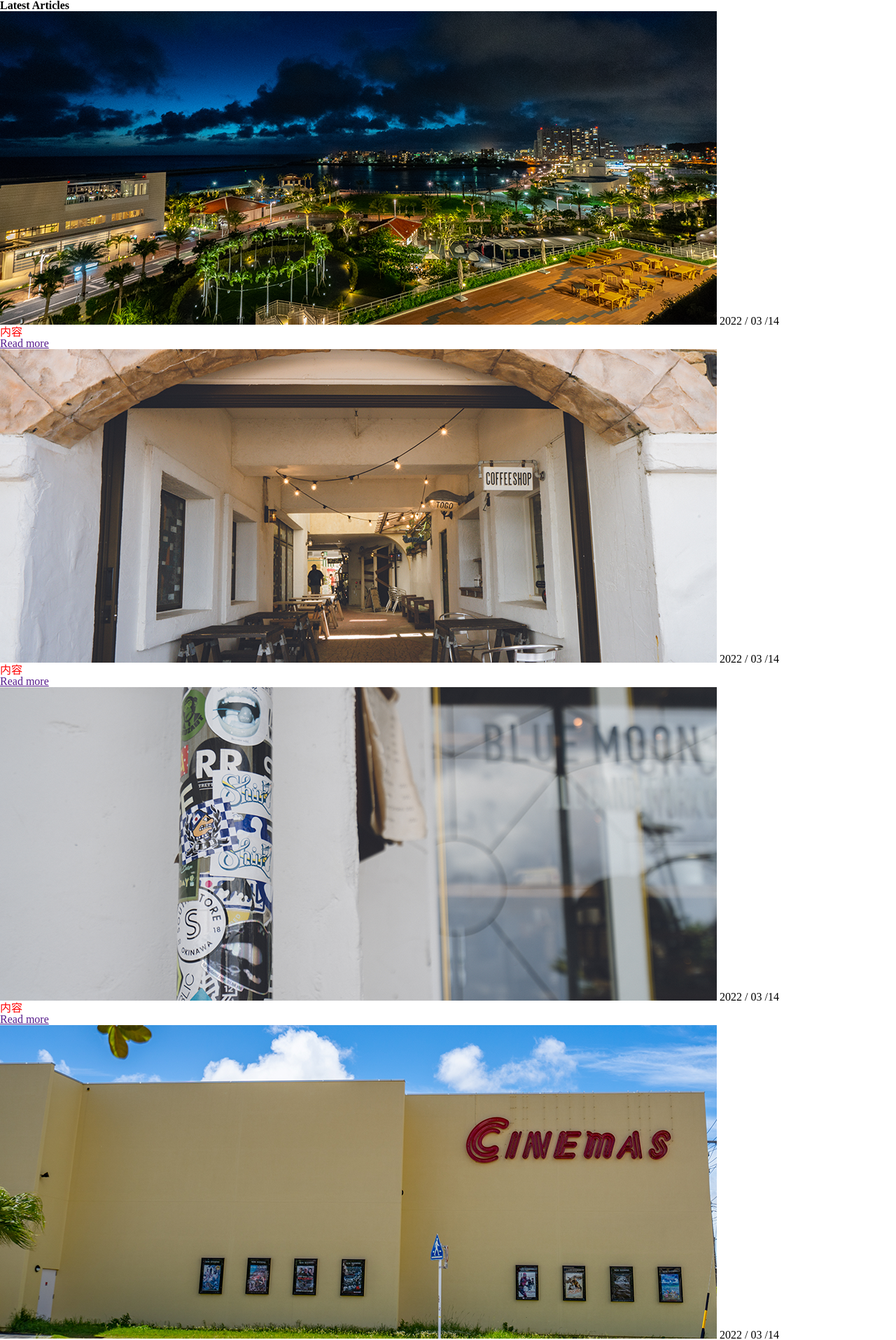
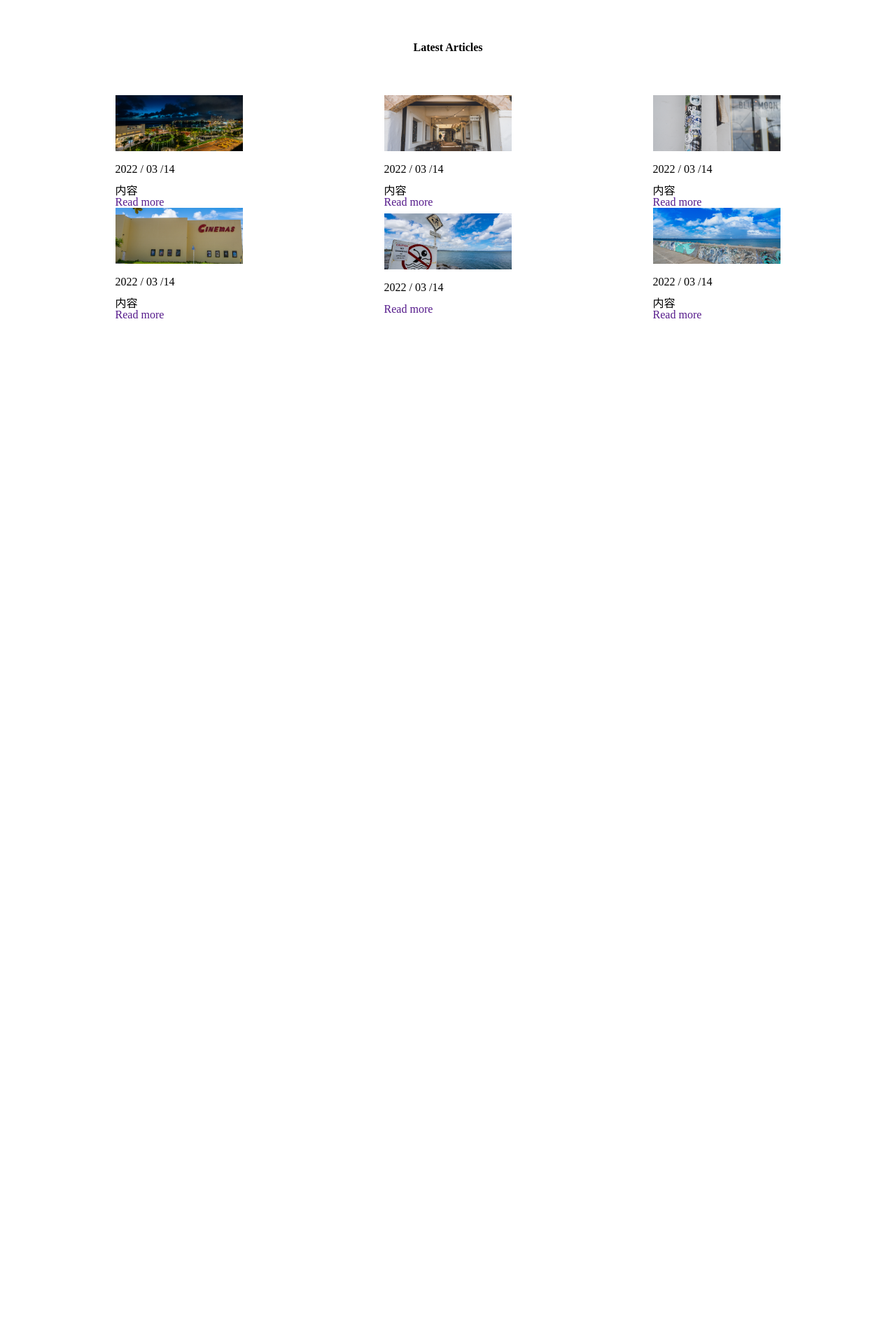
Before and after one commit to Rishimine/ojtfile, a PHP site: page / in a window 1280 px wide. Shown: the top 1915 px of the page at 70% size. After the commit the page ends 455 px from the top, so only its background shows below. Run offline with PHP 8.4, Linux system fonts and the light colour scheme.

Commit message:
css作業中です

```diff
--- a/assets/css/style.css
+++ b/assets/css/style.css
@@ -1,4 +1,45 @@
-p {
-  color: red;
+#title {
+  text-align: center;
+  padding: 60px;
+}
+
+.text-box {
+  display: -webkit-box;
+  display: -ms-flexbox;
+  display: flex;
+  -ms-flex-pack: distribute;
+      justify-content: space-around;
+  -webkit-box-align: center;
+      -ms-flex-align: center;
+          align-items: center;
+  -webkit-box-sizing: border-box;
+          box-sizing: border-box;
+  width: 1152px;
+  margin: auto;
+}
+
+.content {
+  -webkit-box-orient: vertical;
+  -webkit-box-direction: normal;
+      -ms-flex-direction: column;
+          flex-direction: column;
+  -webkit-box-align: start;
+      -ms-flex-align: start;
+          align-items: flex-start;
+  width: auto;
+}
+
+.content time {
+  display: block;
+  padding: 15px 0px;
+}
+
+.content a {
+  text-decoration: none;
+}
+
+.content img {
+  width: auto;
+  height: 80px;
 }
 /*# sourceMappingURL=style.css.map */
--- a/index.html
+++ b/index.html
@@ -20,9 +20,8 @@
         <div class="main_visual">
 
         </div>
-
-        <section>
-            <h1>Latest Articles</h1>
+        <h1 id="title">Latest Articles</h1>
+        <section class="text-box">
         <div class="content">
             <img src="./img/visual_1_pc.png" alt="">
             <time>2022 / 03 /14 </time>
@@ -44,11 +43,11 @@
 
         </div>
     </section>
-    <section>
+    <section class="text-box">
         <div class="content">
             <img src="./img/visual_4_pc.png" alt="">
             <time>2022 / 03 /14 </time>
-            <p></p>
+            <p>内容</p>
             <a href="">Read more</a>
         </div>
         <div class="content">
@@ -61,7 +60,7 @@
         <div class="content">
             <img src="./img/visual_6_pc.png" alt="">
             <time>2022 / 03 /14 </time>
-            <p></p>
+            <p>内容</p>
             <a href="">Read more</a>
 
         </div>
--- a/scss/_main.scss
+++ b/scss/_main.scss
@@ -1,3 +1,34 @@
-p{
-    color: red;
+#title{
+    text-align: center;
+    padding: 60px;
 }
+.text-box{
+    display: flex;
+    // flex-direction: column;
+    justify-content: space-around;
+    align-items: center;
+    box-sizing: border-box;
+    width: 1152px;
+margin: auto;
+}
+
+.content{
+    flex-direction: column;
+    align-items: flex-start;
+width: auto;
+
+time{
+    display: block;
+    padding: 15px 0px;
+}
+
+a{
+text-decoration: none;
+}
+
+img{
+    width: auto;
+    height:80px;
+}
+
+}
```
Also changed, not shown: 1 other file.
